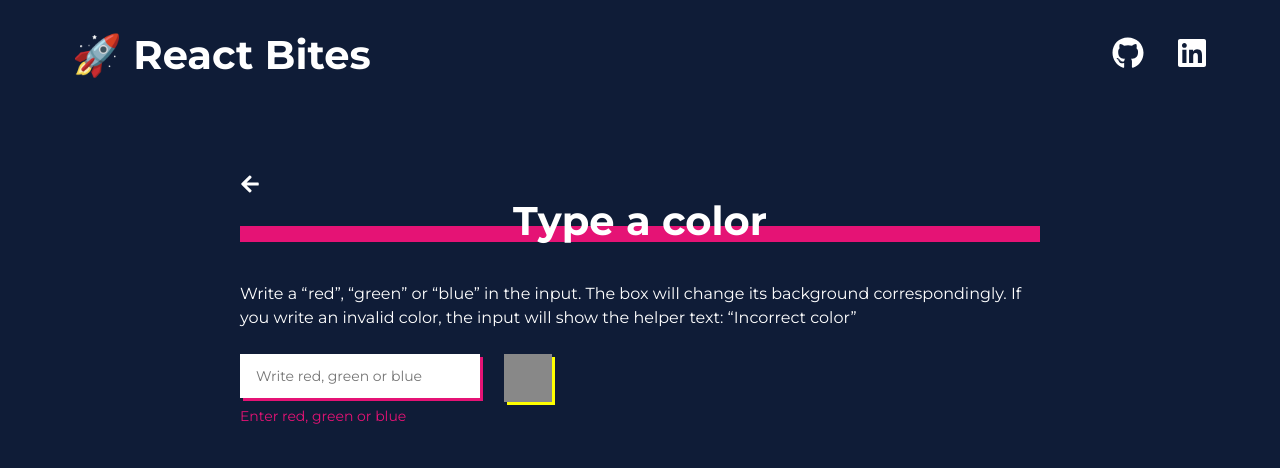
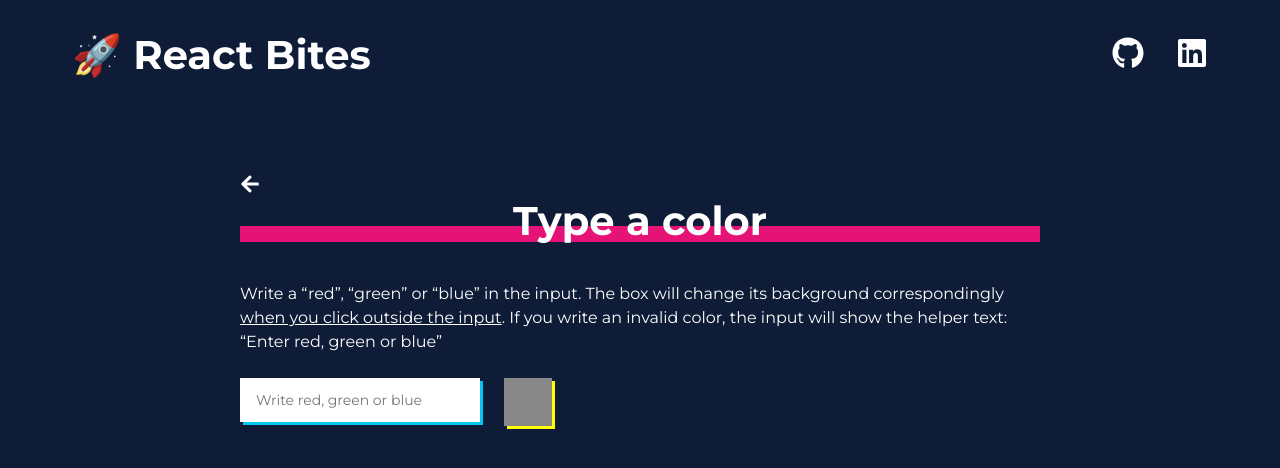
Before and after one commit to AlbaCasas/react-bites, a React (Create React App) app: page /color in a window 1280 px wide. Shown: the top 468 px of the page. Built offline with nearby package versions, Linux system fonts and the light colour scheme.

Commit message:
Input validation

```diff
--- a/src/components/Input/Input.jsx
+++ b/src/components/Input/Input.jsx
@@ -1,9 +1,10 @@
-const Input = ({ placeholder, className = "", error }) => {
+const Input = ({ placeholder, className = "", error, onBlur }) => {
   return (
     <div>
       <input
         className={`input ${error ? "input--error" : ""}`}
         placeholder={placeholder}
+        onBlur={onBlur}
       />
       <p className="text--error">{error}</p>
     </div>
--- a/src/pages/challenges/Color/Color.jsx
+++ b/src/pages/challenges/Color/Color.jsx
@@ -1,17 +1,31 @@
+import { useState } from "react/cjs/react.development";
 import Challenge from "../../../components/Challenge";
 import Input from "../../../components/Input";
 
+function getError(input) {
+  if (!input || input === "red" || input === "green" || input === "blue") {
+    return null;
+  }
+  return "Enter red, green or blue";
+}
+
 const Color = () => {
+  const [input, setInput] = useState(null);
+
   return (
     <div>
       <Challenge title="Type a color">
         Write a “red”, “green” or “blue” in the input. The box will change its
-        background correspondingly. If you write an invalid color, the input
-        will show the helper text: “Incorrect color”
+        background correspondingly <u>when you click outside the input</u>. If
+        you write an invalid color, the input will show the helper text: “Enter
+        red, green or blue”
       </Challenge>
       <div className="color__solution">
         <Input
-          error="Enter red, green or blue"
+          onBlur={(e) => {
+            setInput(e.target.value);
+          }}
+          error={getError(input)}
           placeholder="Write red, green or blue"
         />
         <div className="color__box" />
```
